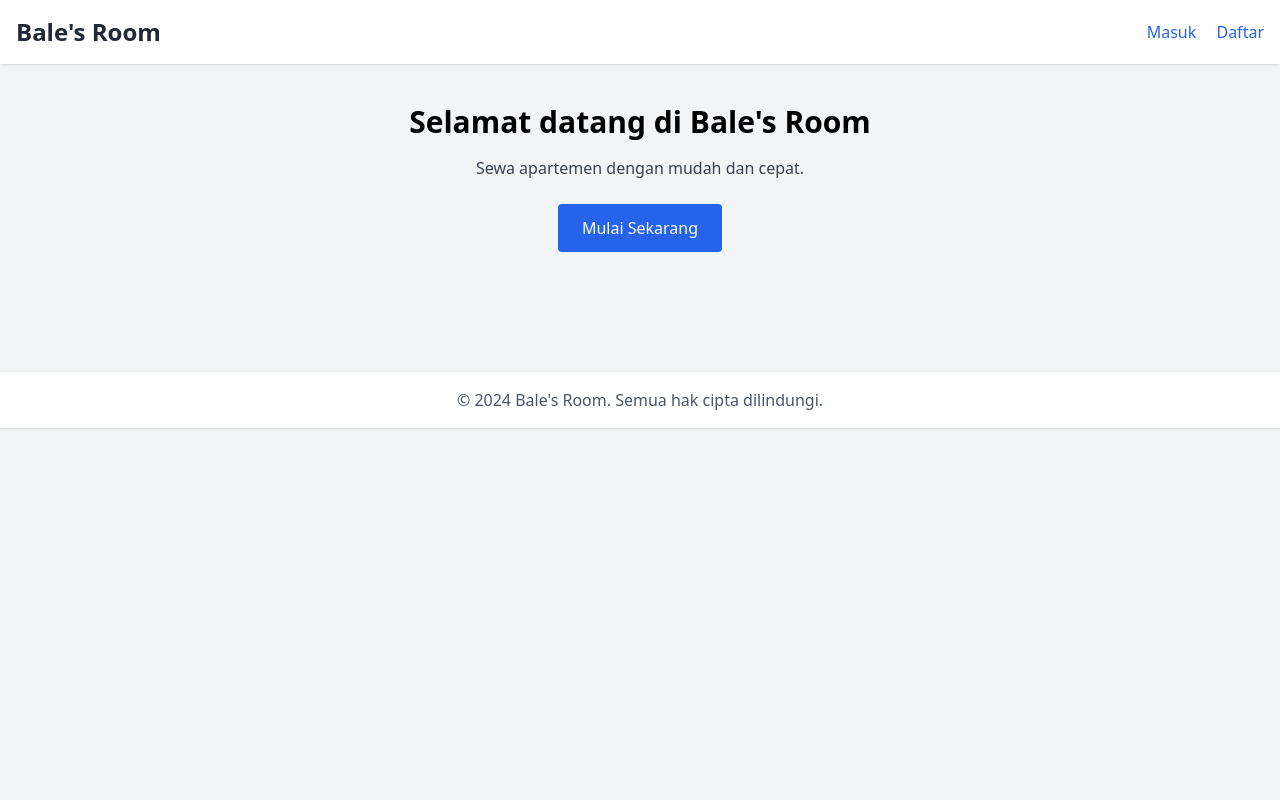
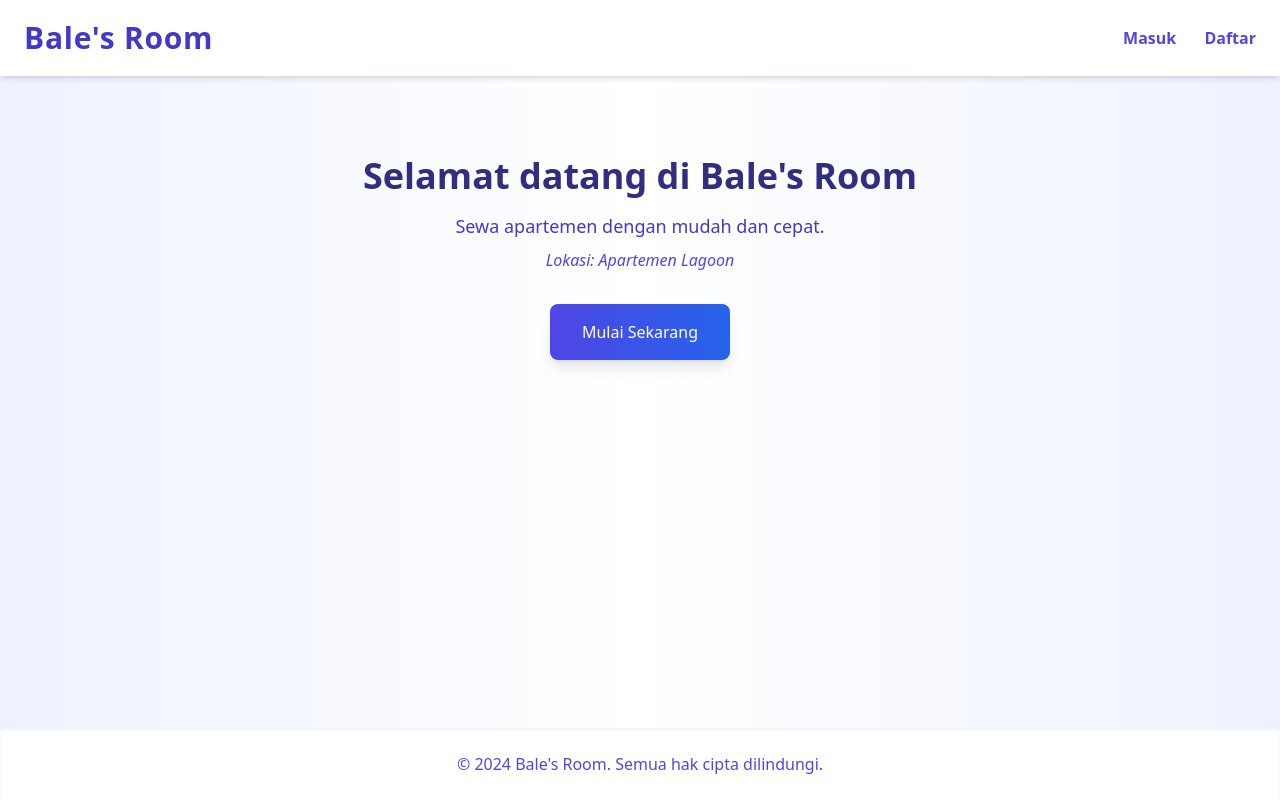
Before and after one commit to Teddy26-rzky/blackboxai-1745865931898, a PHP site: page / in a window 1280 px wide. Run offline with PHP 8.4, Linux system fonts and the light colour scheme; some libraries are stand-ins or nearby versions.

Commit message:
Add bales-room/index.php 1745920186159

```diff
--- a/bales-room/index.php
+++ b/bales-room/index.php
@@ -8,22 +8,23 @@
     <link rel="stylesheet" href="https://cdnjs.cloudflare.com/ajax/libs/font-awesome/6.0.0-beta3/css/all.min.css" />
     <script src="https://cdn.tailwindcss.com"></script>
 </head>
-<body class="bg-gray-100 font-sans">
-    <header class="bg-white shadow">
-        <div class="container mx-auto px-4 py-4 flex justify-between items-center">
-            <h1 class="text-2xl font-bold text-gray-800">Bale's Room</h1>
+<body class="bg-gradient-to-r from-indigo-50 via-white to-indigo-50 font-sans min-h-screen flex flex-col">
+    <header class="bg-white shadow-md">
+        <div class="container mx-auto px-6 py-5 flex justify-between items-center">
+            <h1 class="text-3xl font-extrabold text-indigo-700 tracking-wide">Bale's Room</h1>
             <nav>
-                <a href="login.php" class="text-blue-600 hover:underline mr-4">Masuk</a>
-                <a href="register.php" class="text-blue-600 hover:underline">Daftar</a>
+                <a href="login.php" class="text-indigo-600 hover:text-indigo-800 font-semibold mr-6">Masuk</a>
+                <a href="register.php" class="text-indigo-600 hover:text-indigo-800 font-semibold">Daftar</a>
             </nav>
         </div>
     </header>
-    <main class="container mx-auto px-4 py-10 text-center">
-        <h2 class="text-3xl font-semibold mb-4">Selamat datang di Bale's Room</h2>
-        <p class="text-gray-700 mb-6">Sewa apartemen dengan mudah dan cepat.</p>
-        <a href="login.php" class="inline-block bg-blue-600 text-white px-6 py-3 rounded hover:bg-blue-700 transition">Mulai Sekarang</a>
+    <main class="container mx-auto px-6 py-20 flex-grow text-center">
+        <h2 class="text-4xl font-extrabold mb-4 text-indigo-900">Selamat datang di Bale's Room</h2>
+        <p class="text-indigo-700 text-lg mb-2">Sewa apartemen dengan mudah dan cepat.</p>
+        <p class="text-indigo-600 italic mb-8">Lokasi: Apartemen Lagoon</p>
+        <a href="login.php" class="inline-block bg-gradient-to-r from-indigo-600 to-blue-600 text-white px-8 py-4 rounded-lg shadow-lg hover:from-indigo-700 hover:to-blue-700 transition">Mulai Sekarang</a>
     </main>
-    <footer class="bg-white shadow mt-20 py-4 text-center text-gray-600">
+    <footer class="bg-white shadow-inner py-6 text-center text-indigo-600 font-light">
         &copy; 2024 Bale's Room. Semua hak cipta dilindungi.
     </footer>
 </body>
```
